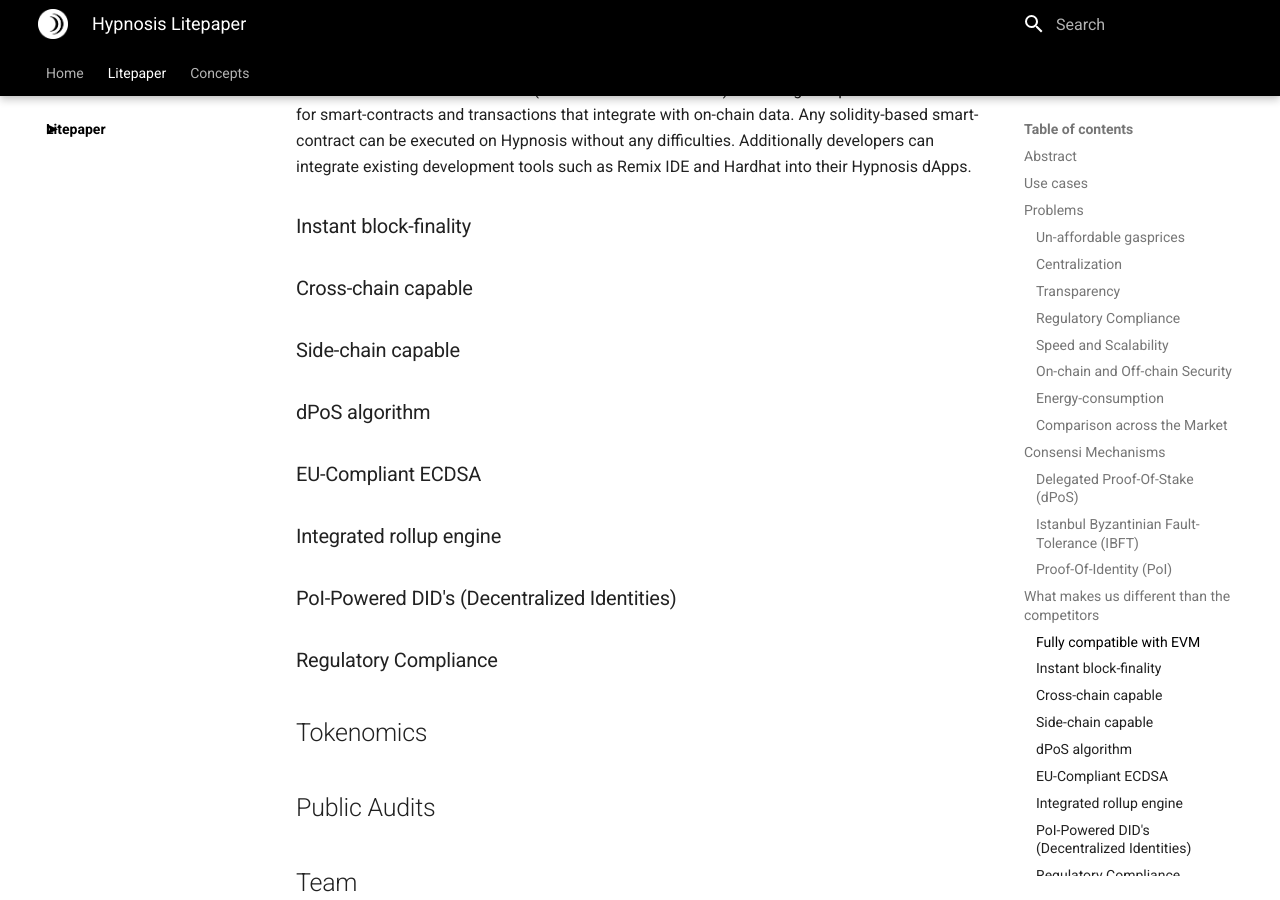
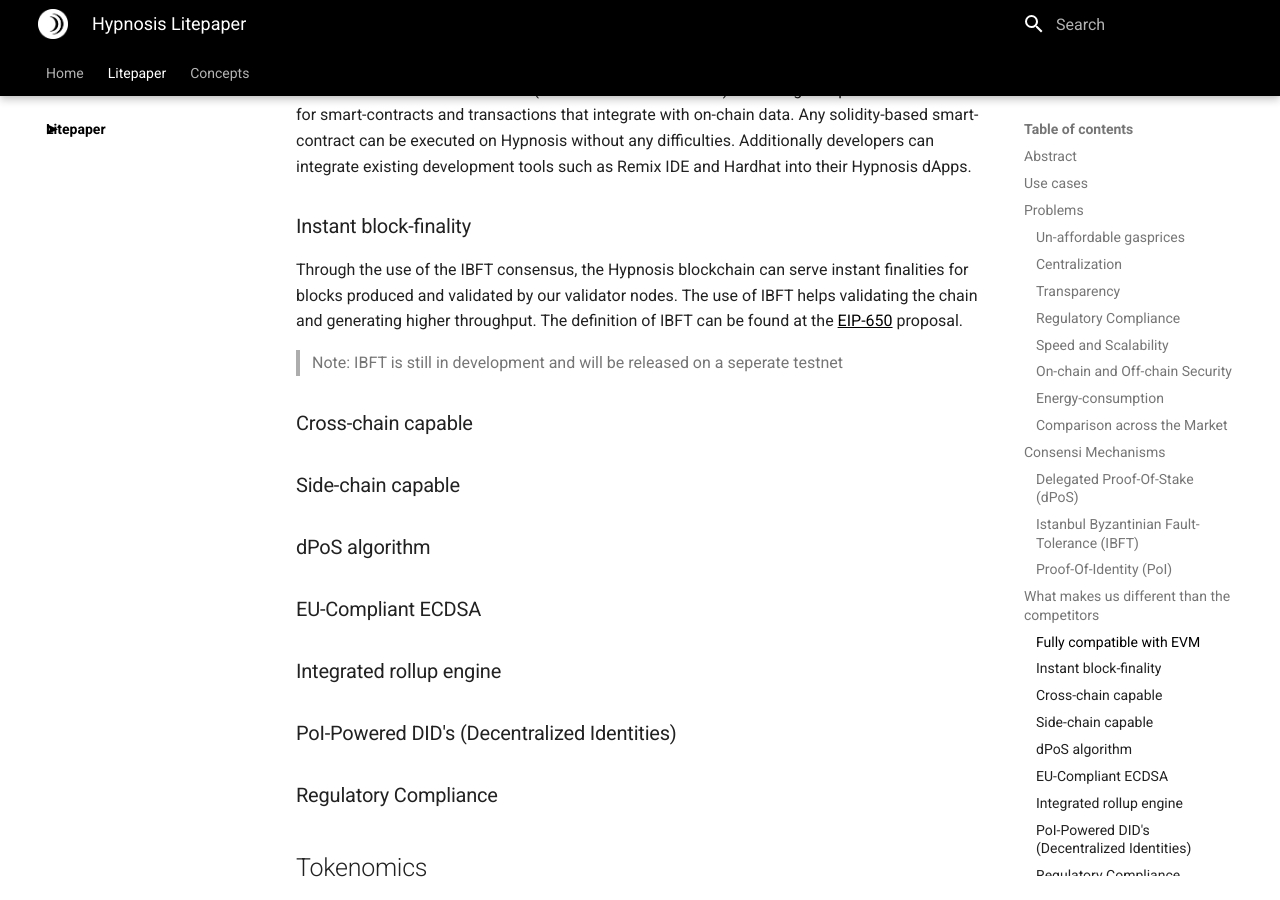
Before and after one commit to hypnosisfoundation/documentation, an MkDocs documentation site: the page built from docs/litepaper/index.md, in a window 1280 px wide and 900 px high, scrolled down 1458 px. Built offline with MkDocs 1.6.1 and Material for MkDocs 9.7.7, drawn with Linux system fonts in a browser that asks for light colours; comment, search, counter and statistics services are not loaded.

Commit message:
added IBFT section

```diff
--- a/docs/litepaper/index.md
+++ b/docs/litepaper/index.md
@@ -48,6 +48,11 @@
 
 ### Instant block-finality
 
+Through the use of the IBFT consensus, the Hypnosis blockchain can serve instant finalities for blocks produced and validated by our validator nodes.
+The use of IBFT helps validating the chain and generating higher throughput. The definition of IBFT can be found at the [EIP-650](https://github.com/ethereum/EIPs/issues/650) proposal.
+
+> Note: IBFT is still in development and will be released on a seperate testnet
+
 ### Cross-chain capable
 
 ### Side-chain capable
```
